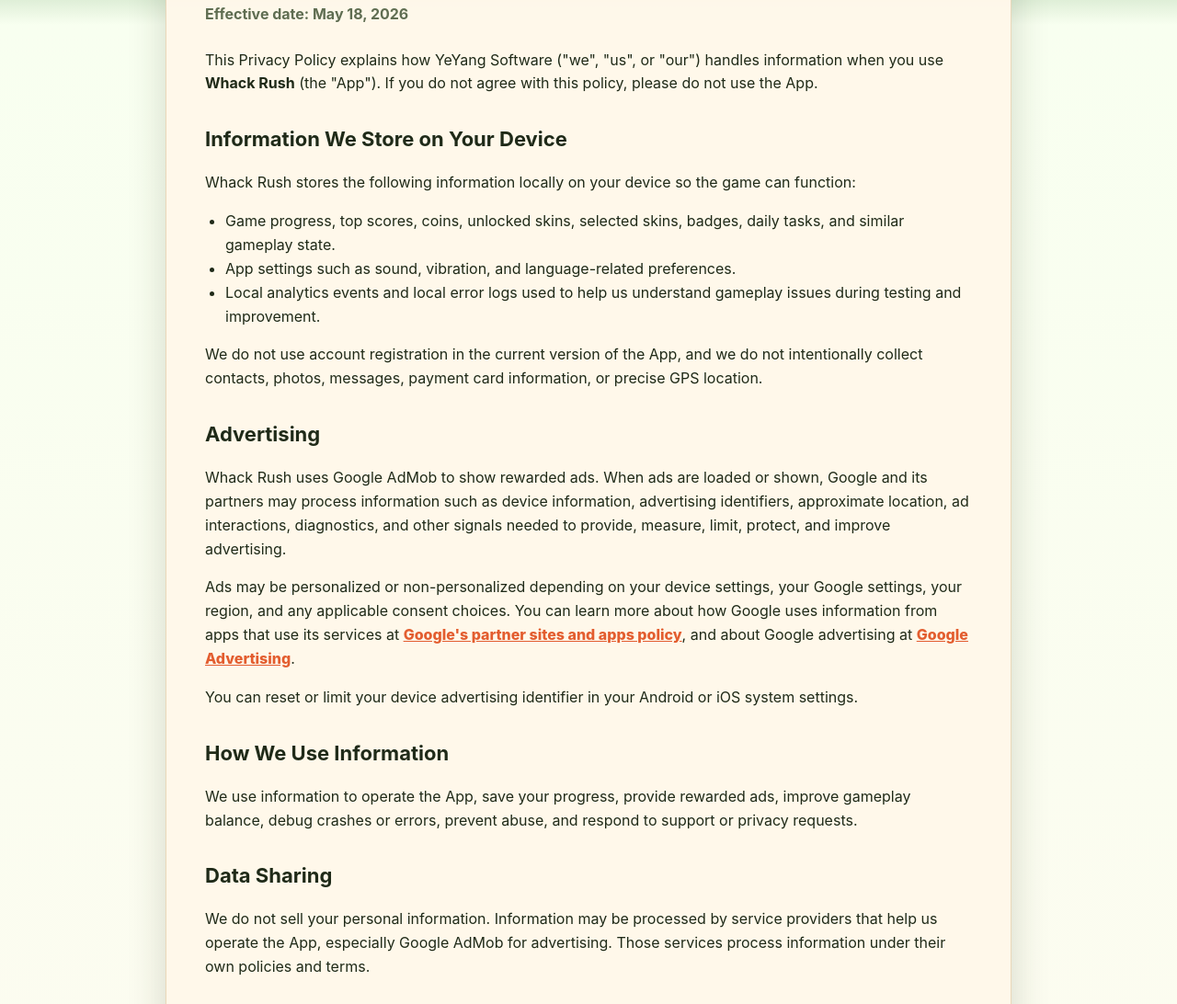
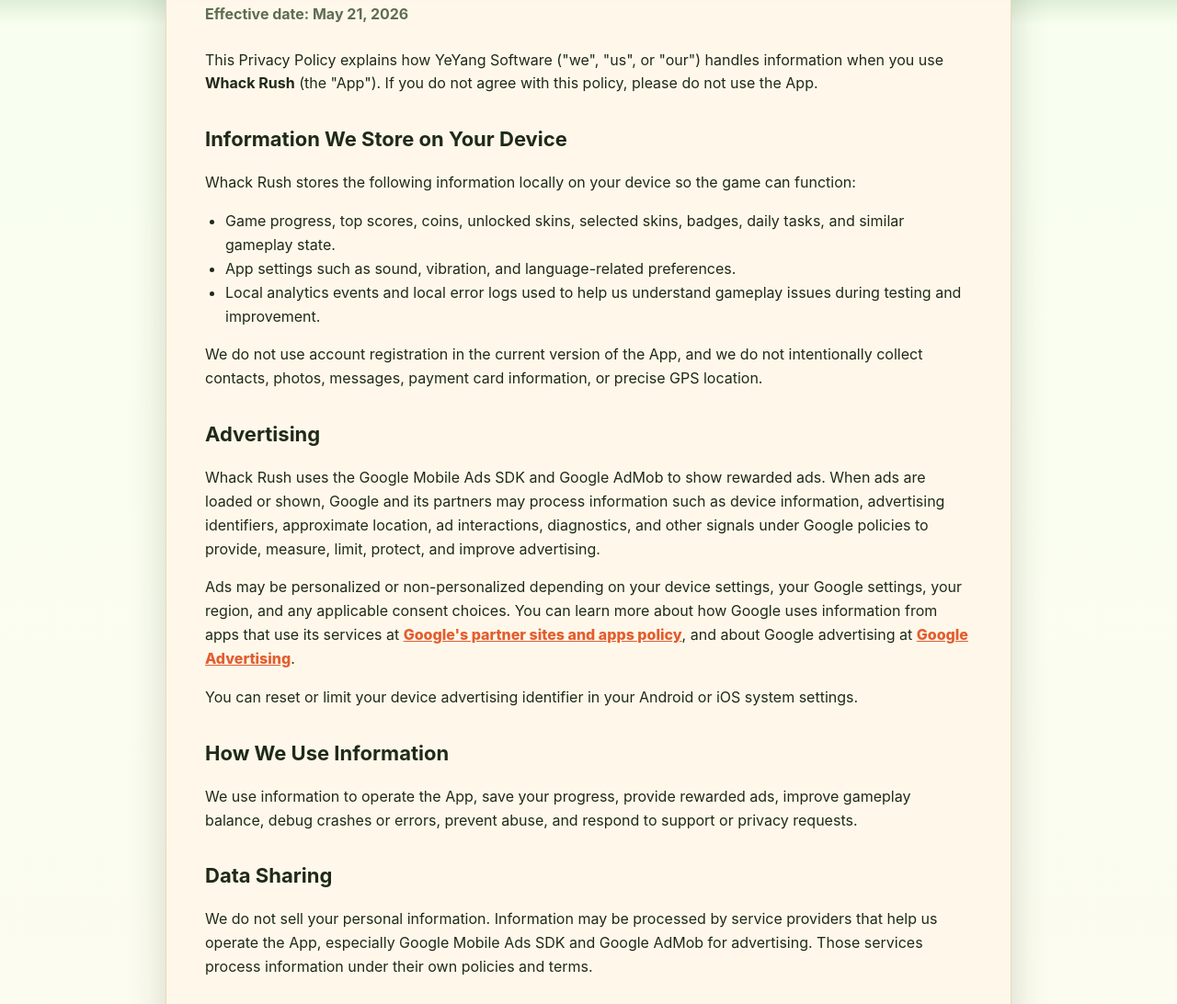
Before and after one commit to fupeng2019/yeyangsoftware-site, a plain HTML site: page whack-rush/privacy/index.html in a window 1280 px wide. Shown: the part 193-1285 px from the top of the page at 92% size. Drawn offline with Linux system fonts and the light colour scheme.

Commit message:
Add app ads file and update privacy policy

```diff
--- a/whack-rush/privacy/index.html
+++ b/whack-rush/privacy/index.html
@@ -82,7 +82,7 @@
     <article>
       <div class="brand">YeYang Software · Whack Rush</div>
       <h1>Privacy Policy</h1>
-      <p class="meta">Effective date: May 18, 2026</p>
+      <p class="meta">Effective date: May 21, 2026</p>
 
       <p>This Privacy Policy explains how YeYang Software ("we", "us", or "our") handles information when you use <strong>Whack Rush</strong> (the "App"). If you do not agree with this policy, please do not use the App.</p>
 
@@ -96,7 +96,7 @@
       <p>We do not use account registration in the current version of the App, and we do not intentionally collect contacts, photos, messages, payment card information, or precise GPS location.</p>
 
       <h2>Advertising</h2>
-      <p>Whack Rush uses Google AdMob to show rewarded ads. When ads are loaded or shown, Google and its partners may process information such as device information, advertising identifiers, approximate location, ad interactions, diagnostics, and other signals needed to provide, measure, limit, protect, and improve advertising.</p>
+      <p>Whack Rush uses the Google Mobile Ads SDK and Google AdMob to show rewarded ads. When ads are loaded or shown, Google and its partners may process information such as device information, advertising identifiers, approximate location, ad interactions, diagnostics, and other signals under Google policies to provide, measure, limit, protect, and improve advertising.</p>
       <p>Ads may be personalized or non-personalized depending on your device settings, your Google settings, your region, and any applicable consent choices. You can learn more about how Google uses information from apps that use its services at <a href="https://policies.google.com/technologies/partner-sites" rel="noopener">Google's partner sites and apps policy</a>, and about Google advertising at <a href="https://policies.google.com/technologies/ads" rel="noopener">Google Advertising</a>.</p>
       <p>You can reset or limit your device advertising identifier in your Android or iOS system settings.</p>
 
@@ -104,7 +104,7 @@
       <p>We use information to operate the App, save your progress, provide rewarded ads, improve gameplay balance, debug crashes or errors, prevent abuse, and respond to support or privacy requests.</p>
 
       <h2>Data Sharing</h2>
-      <p>We do not sell your personal information. Information may be processed by service providers that help us operate the App, especially Google AdMob for advertising. Those services process information under their own policies and terms.</p>
+      <p>We do not sell your personal information. Information may be processed by service providers that help us operate the App, especially Google Mobile Ads SDK and Google AdMob for advertising. Those services process information under their own policies and terms.</p>
 
       <h2>Children's Privacy</h2>
       <p>The App is not directed to children under 13. If you believe a child has provided personal information to us, contact us and we will take appropriate action.</p>
```
Also changed, not shown: app-ads.txt (added).
